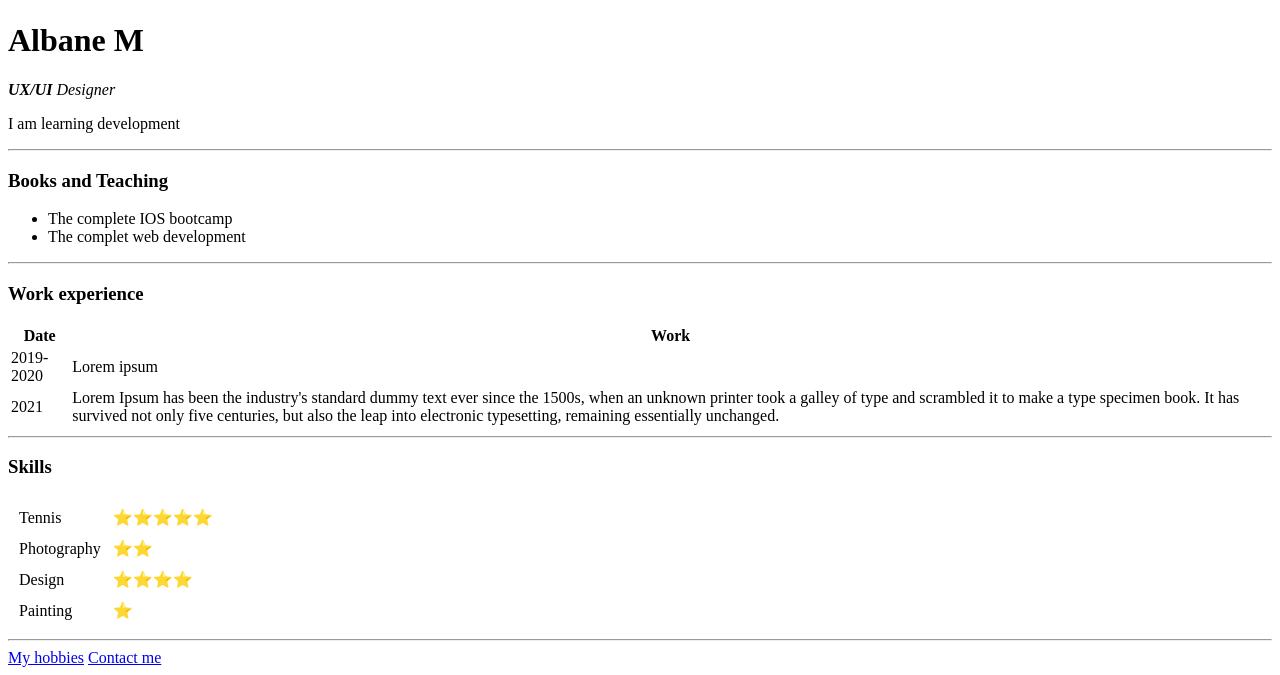
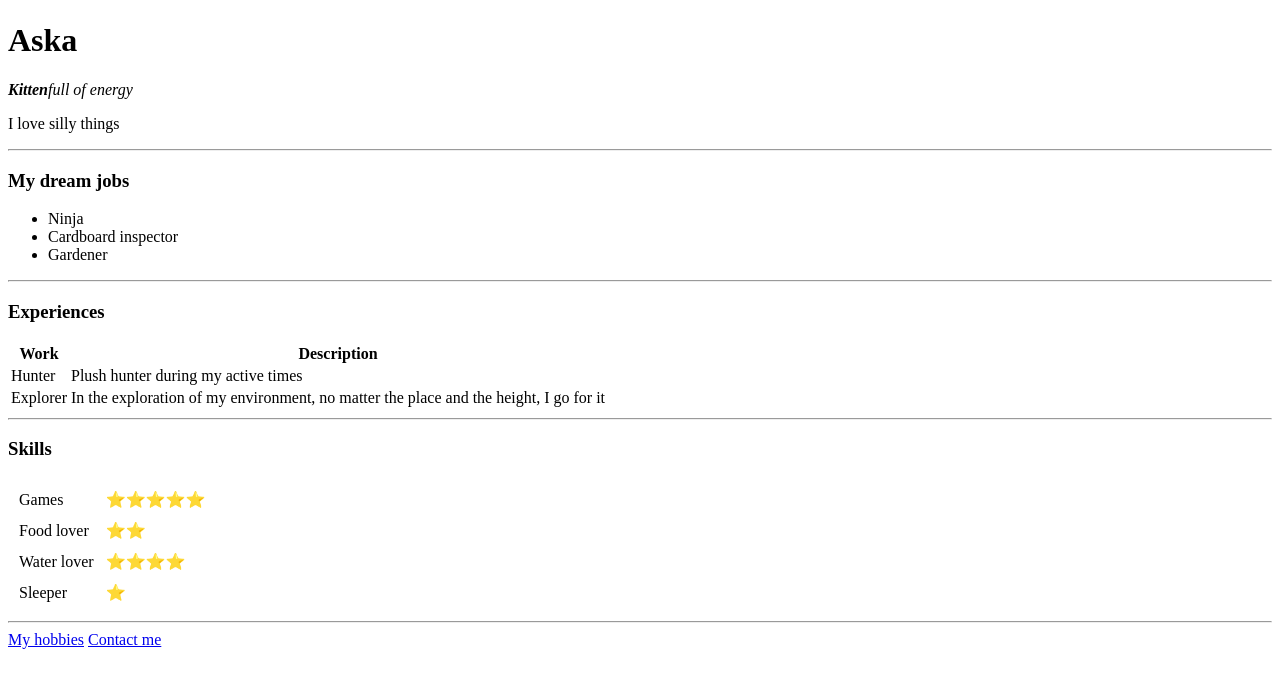
Before and after one commit to aminart/cv, a plain HTML site: page index.html in a window 1280 px wide. Shown: the part 311-986 px from the top of the page. Drawn offline with Linux system fonts and the light colour scheme.

Commit message:
Update index.html
new description

```diff
--- a/index.html
+++ b/index.html
@@ -4,59 +4,59 @@
     <meta charset="UTF-8">
     <meta http-equiv="X-UA-Compatible" content="IE=edge">
     <meta name="viewport" content="width=device-width, initial-scale=1.0">
-    <title>Albane's Personal Site</title>
+    <title>Aska</title>
 </head>
 <body>
-  <img src="palmiers.jpeg" alt="palmiers">
-  <h1>Albane M</h1>
-  <p><em><strong>UX/UI</strong> Designer</em></p>
-  <p>I am learning development</p>
+  <img src="palmiers.jpeg" alt="Aska">
+  <h1>Aska</h1>
+  <p><em><strong>Kitten</strong>full of energy</em></p>
+  <p>I love silly things</p>
   <hr>
 
-  <h3>Books and Teaching</h3>
+  <h3>My dream jobs</h3>
 <ul>
-  <li>The complete IOS bootcamp</li>
-  <li>The complet web development</li>
+  <li>Ninja</li>
+  <li>Cardboard inspector</li>
+  <li>Gardener</li>
 </ul>
 <hr>
 
-<h3>Work experience</h3>
+<h3>Experiences</h3>
 <table>
   <thead>
     <tr>
-      <th>Date</th>
       <th>Work</th>
+      <th>Description</th>
     </tr>
   </thead>
   <tr>
-    <td>2019-2020</td>
-    <td>Lorem ipsum</td>
+    <td>Hunter</td>
+    <td>Plush hunter during my active times</td>
   </tr>
   <tr>
-    <td>2021</td>
-    <td>Lorem Ipsum has been the industry's standard dummy text ever since the 1500s, when an unknown printer took a galley of type and scrambled it to make a type specimen book. It has survived not only five centuries, but also the leap into electronic typesetting, remaining essentially unchanged.</td>
+    <td>Explorer</td>
+    <td>In the exploration of my environment, no matter the place and the height, I go for it </td>
   </tr>
 </table>
 <hr>
 
 <h3>Skills</h3>
 
-
 <table cellspacing="10">
   <tr>
-    <td>Tennis</td>
+    <td>Games</td>
     <td>⭐️⭐️⭐️⭐️⭐️</td>
   </tr>
   <tr>
-    <td>Photography</td>
+    <td>Food lover</td>
     <td>⭐️⭐️</td>
   </tr>
   <tr>
-    <td>Design</td>
+    <td>Water lover</td>
     <td>⭐️⭐️⭐️⭐️</td>
   </tr>
   <tr>
-    <td>Painting</td>
+    <td>Sleeper</td>
     <td>⭐️</td>
   </tr>
 </table>
```
